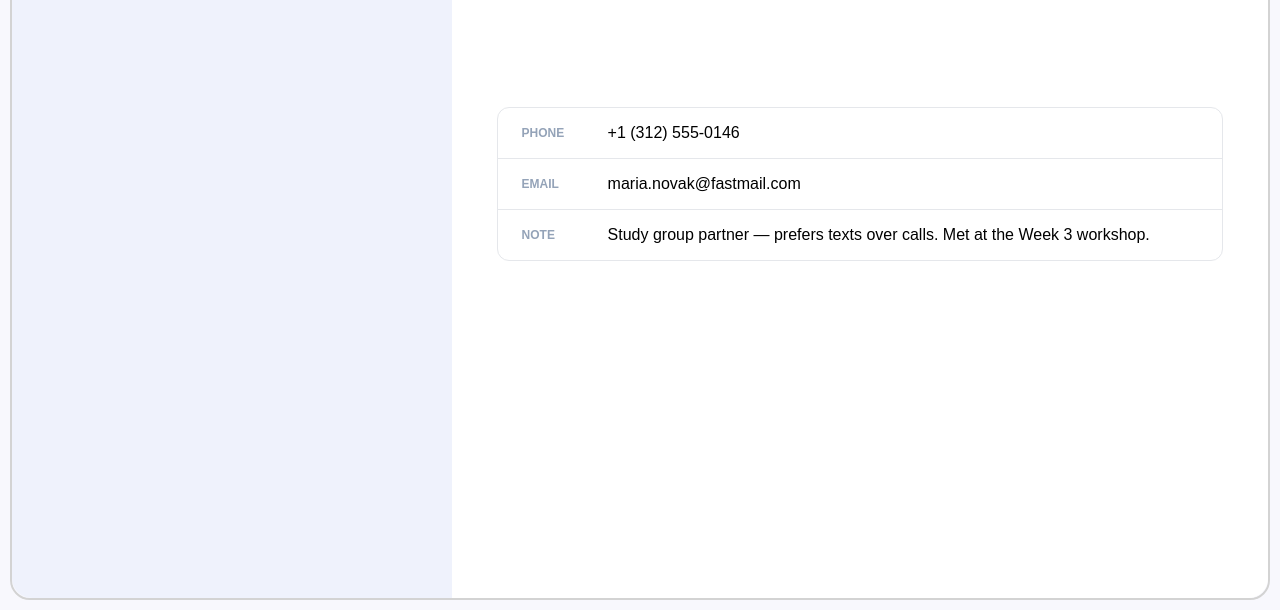
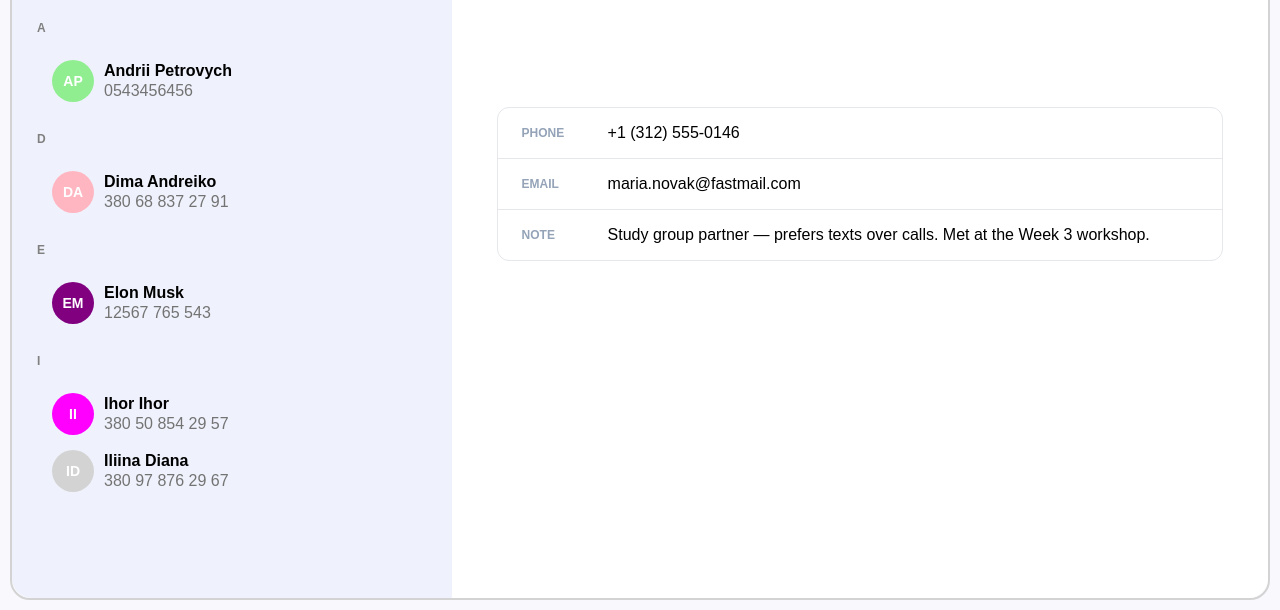
Before and after one commit to Dimaa411a/contact-book, a website: page index.html in a window 1280 px wide. Shown: the part 190-800 px from the top of the page. Drawn offline with Linux system fonts and the light colour scheme.

Commit message:
added js and css were modified

```diff
--- a/index.html
+++ b/index.html
@@ -65,6 +65,6 @@
             </header>
         </section>
     </main>
-
 </body>
+    <script src="main.js"></script>
 </html>
--- /dev/null
+++ b/main.js
@@ -0,0 +1,152 @@
+let users = [
+    {
+        name: "John Doe",
+        phone: "0123456789",
+        email: "john@email.com",
+        note: "johndoe",
+        style: 'lightblue'
+    },
+    {
+        name: "Liza Smith",
+        phone: "0123456789",
+        email: "liza@email.com",
+        note: "meet on bus station",
+        style: 'lightgreen'
+    },
+    {
+        name: "Andrii Petrovych",
+        phone: "0543456456",
+        email: "Andrii@email.com",
+        note: "meet on bus station",
+        style: 'lightgreen'
+    },
+    {
+        name: "Dima Andreiko",
+        phone: "380 68 837 27 91",
+        email: "dimaandreiko8888@email.com",
+        note: "Fs dev",
+        style: 'lightpink'
+    },
+    {
+        name: "Ihor Ihor",
+        phone: "380 50 854 29 57",
+        email: "ihor06@email.com",
+        note: "FS dev from IF",
+        style: 'magenta'
+    },
+    {
+        name: "Iliina Diana",
+        phone: "380 97 876 29 67",
+        email: "carrot997@email.com",
+        note: "friend",
+        style: 'lightgray'
+    },
+    {
+        name: "John Sena",
+        phone: "380 98 988 39 12",
+        email: "johnSena@email.com",
+        note: "Wrestling",
+        style: 'lightgray'
+    },
+    {
+        name: "Elon Musk",
+        phone: "12567 765 543",
+        email: "SpaceX@email.com",
+        note: "",
+        style: 'purple'
+    },
+    {
+        name: "Zen Chen",
+        phone: "49 83875 737",
+        email: "chen@email.com",
+        note: "",
+        style: 'orange'
+    }
+
+
+]
+const contactList = document.querySelector(".contact-list");
+const avatar = document.querySelector(".avatar-mn");
+const userName = document.querySelector(".user-info h1");
+
+const userPhone = document.querySelector(".phone-field");
+const userEmail = document.querySelector(".email-field");
+const userNote = document.querySelector(".note-field");
+
+function sortUsers(){
+    const firstLetter = new Set();
+    users.forEach(user => {
+        firstLetter.add(user.name[0]);
+    })
+
+    const sortedLetters = [...firstLetter].sort();
+    sortedLetters.forEach((letter) => {
+        contactList.innerHTML +=
+            `<div class="letter-container">\n
+                <h3>${letter}</h3>
+                <ul></ul>\n
+            </div>`
+    })
+
+    document.querySelectorAll(".letter-container").forEach(container => {
+
+        const letter = container.querySelector("h3").textContent;
+
+        users.forEach(user => {
+
+            const initials = user["name"].match(/\b\w/g).join('');
+            const ul = container.querySelector("ul");
+
+            if (user.name[0] == letter) {
+                ul.innerHTML += `
+                           <li class=\"contact\">\n
+                            <div class="avatar" style="background-color: ${user.style}">${initials}</div>\n
+                            <div class=\"contact-info\">\n
+                              <h4>${user.name}</h4>\n
+                              <span class=\"phone\">${user.phone}</span>\n
+                             <span class=\"email\" hidden>${user.email}</span>\n
+                              <span class=\"note\" hidden>${user.note}</span>\n
+                            </div>\n
+                          </li>`
+            }
+        })
+    })
+}
+
+sortUsers();
+
+
+
+contactList.addEventListener("click", (event) => {
+
+    const contact = event.target.closest(".contact");
+
+    if (!contact) return;
+
+    contactList.querySelectorAll(".contact").forEach(item => {
+        item.classList.remove("active");
+    });
+
+    contact.classList.add("active");
+
+    const contactAvatar = contact.querySelector(".avatar");
+    if (!contact) return;
+
+    userName.textContent = contact.querySelector("h4").textContent;
+
+    userPhone.textContent =
+        contact.querySelector(".phone")?.textContent || "";
+
+    userEmail.textContent =
+        contact.querySelector(".email")?.textContent || "";
+
+    userNote.textContent =
+        contact.querySelector(".note")?.textContent || "";
+
+    avatar.textContent =
+        contact.querySelector(".avatar")?.textContent || "";
+
+    avatar.textContent = contactAvatar.textContent;
+
+    avatar.style.backgroundColor = contactAvatar.style.backgroundColor;
+});
--- a/styles.css
+++ b/styles.css
@@ -31,7 +31,7 @@ aside{
     align-items: flex-start;
     width: 35%;
     border-radius: 20px 0 0 20px;
-    background-color: var(--light-blue) ;
+    background-color: var(--light-blue);
 }
 
 
@@ -100,8 +100,9 @@ aside section{
 }
 
 .contact-group {
-    margin-bottom: 20px;
-    margin-top: 20px;
+    padding-bottom: 20px;
+    margin: 20px 0 20px 20px;
+
 }
 
 .contact-group h3 {
@@ -110,17 +111,31 @@ aside section{
     color: gray;
 }
 
-.contact:hover{
-    background-color: #6a5959;
+.contact:hover,
+.contact.active {
+    background-color: rgb(184 189 189 / 0.2);
     margin-right: 5px;
     padding-left: 15px;
 }
 
-
 .contact-list {
     list-style: none;
-    margin: 0;
-    padding: 0;
+    margin:0;
+    overflow-y: auto;
+    max-height: 500px;
+
+}
+
+.contact-list ul{
+    padding-left: 5px;
+}
+
+.contact-info h4{
+    margin:0 0 2px 0 ;
+}
+
+.contact {
+    margin: 5px;
 }
 
 .avatar-mn{
@@ -186,6 +201,7 @@ aside section{
     justify-content: center;
     align-items: center;
     margin: 30px 10px 30px 10px;
+
     background-color: white;
     font-weight: bold;
     border-radius: 10px;
@@ -200,6 +216,7 @@ aside section{
     justify-content: center;
     align-items: center;
     margin: 30px 30px 30px 10px;
+
     background-color: white;
     font-weight: bold;
     border-radius: 10px;
@@ -253,17 +270,45 @@ aside section{
     color: #1f2937;
     font-size: 15px;
 }
+.avatar {
+    width: 42px;
+    height: 42px;
+    border-radius: 50%;
+    display: flex;
+    justify-content: center;
+    align-items: center;
 
+    color: white;
+    font-weight: bold;
+    font-size: 14px;
+}
 
+.contact {
+    display: flex;
+    align-items: center;
+    gap: 10px;
+
+    border-radius: 12px;
+    cursor: pointer;
+    transition: .2s;
+    padding: 5px;
+
+}
+    ul {
+        padding: 5px;
+    }
 
 @media (max-width: 1024px) {
     main {
         flex-direction: column;
+        height: auto;
     }
 
     aside {
         width: 100%;
         border-radius: 20px 20px 0 0;
+        gap:5px;
+
     }
 
     .contact-details {
@@ -275,11 +320,11 @@ aside section{
         gap: 20px;
     }
 
-    .action-btns{
+    .action-btns {
         justify-content: center;
     }
 
-    .edit-btn ,.delete-btn{
+    .edit-btn, .delete-btn {
         align-self: center;
     }
 }
```
